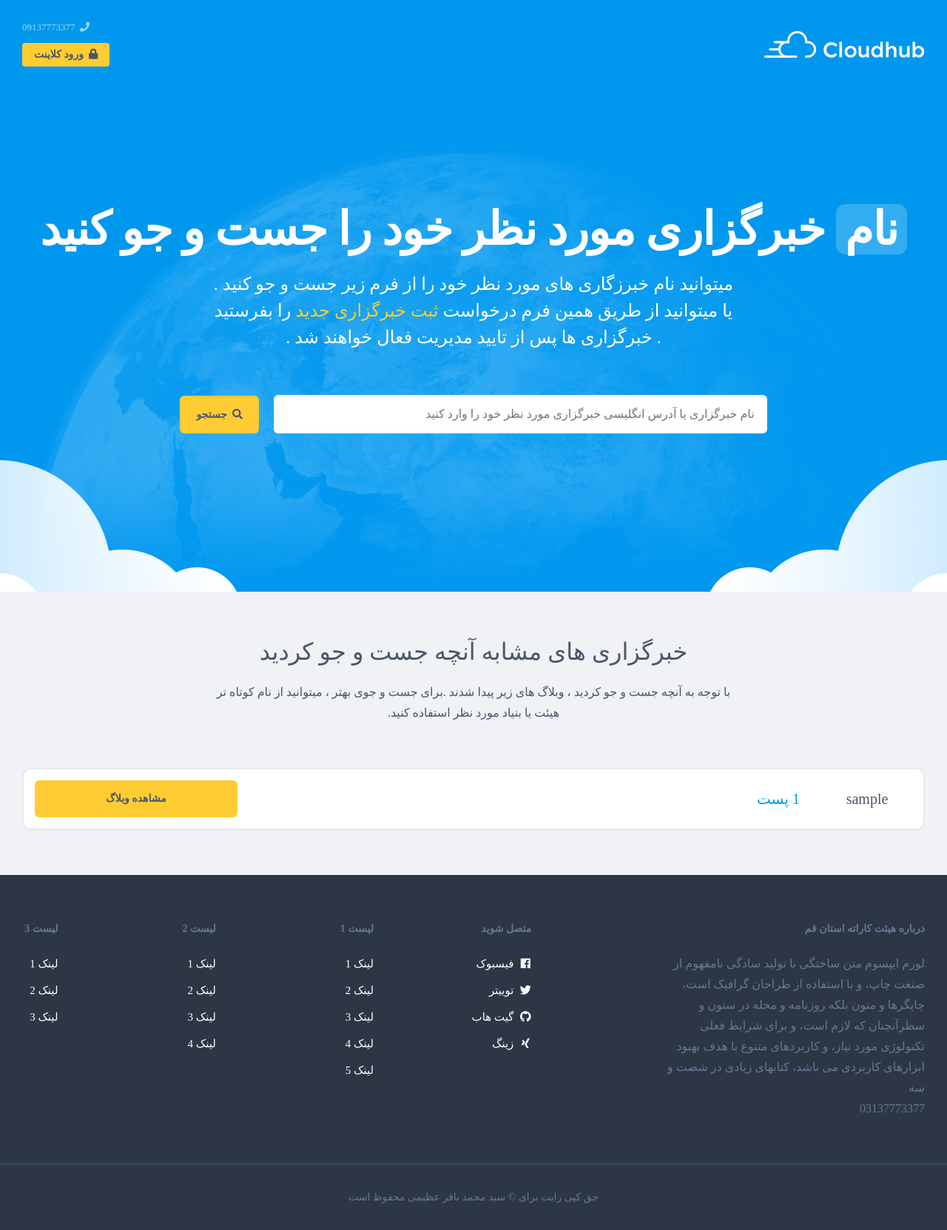
After one commit to Mohammad-SS/bloga, a Django app: template templates/main/show-search-result.html in a window 1280 px wide. The commit adds this page. Shown: the whole page at 74% size. Run offline with Django 4.2, Linux system fonts and the light colour scheme; the template is opened without the code that fills it: most values are stand-ins (such as "Sample title", 1, 10 or a date in 2020); some web fonts are replaced.

Commit message:
first weblog page is available now

```diff
--- a/main/urls.py
+++ b/main/urls.py
@@ -18,5 +18,7 @@ from django.urls import path
 from . import views
 
 urlpatterns = [
-    path("" , views.Index.as_view())
+    path("" , views.Index.as_view() , name="index"),
+    path("search",views.SearchBlog.as_view() , name="search-blog"),
+    path("blogs/<str:blog_slug>" ,views.ShowBlog.as_view() , name="blog-page")
 ]
--- /dev/null
+++ b/templates/main/search-blog-section.html
@@ -0,0 +1,40 @@
+{% load static %}
+<section class="content-row content-row-color content-row-clouds content-row-full-height">
+            <div class="container">
+                <header class="content-header content-header-large content-header-uppercase">
+                    <h1>
+                        <mark>نام</mark>
+                        خبرگزاری مورد نظر خود را جست و جو کنید
+                    </h1>
+                    <p>
+                        میتوانید نام خبرزگاری های مورد نظر خود را از فرم زیر جست و جو کنید . یا میتوانید از طریق همین
+                        فرم
+                        درخواست<span class="text-color-secondary"> ثبت خبرگزاری جدید </span> را بفرستید . خبرگزاری ها پس
+                        از
+                        تایید مدیریت فعال خواهند شد .
+                    </p>
+                </header>
+                <div class="column-row align-center">
+                    <div class="column-66">
+                        <form class="form-full-width" method="get"
+                              action="{% url 'search-blog' %}">
+                            <div class="group align-center form-row">
+                                <input class="group-stretch" type="text" name="search"
+                                       placeholder="نام خبرگزاری یا آدرس انگلیسی خبرگزاری مورد نظر خود را وارد کنید" minlength="3">
+                                <button class="button-secondary"><i class="fas fa-search icon-left"></i>جستجو</button>
+                            </div>
+                        </form>
+                    </div>
+                </div>
+                <div class="column-row align-center">
+                    <div class="column-50">
+                        <p class="text-align-center">
+                            {#								<small class="text-color-gray">کلودهاب یک ثبت کننده معتبر ICANN است که خریدهای دامنه کاملاً خودکار از جمله محافظت از whois رایگان ، میزبانی ایمیل و مدیریت پیشرفته DNS را ارائه می دهد.</small>#}
+                        </p>
+                    </div>
+                </div>
+            </div>
+            <div class="content-background content-background-light">
+                <img src="{% static 'main' %}/uploads/banner-domain-search.jpg" alt="">
+            </div>
+        </section>
--- /dev/null
+++ b/templates/main/show-search-result.html
@@ -0,0 +1,60 @@
+{% extends "main/base.html" %}
+{% load static %}
+
+{% block content %}
+
+    <!-- Content -->
+    <section id="content">
+        <!-- Content Row -->
+        {% include "main/search-blog-section.html" %}
+        <!-- Content Row -->
+        <section id="alternative-extensions" class="content-row content-row-gray">
+            <div class="container">
+                <header class="content-header">
+                    <h2>
+                        خبرگزاری های مشابه آنچه جست و جو کردید
+                    </h2>
+                    <p>
+                        با توجه به آنچه جست و جو کردید ، وبلاگ های زیر پیدا شدند .برای جست و جوی بهتر ، میتوانید از نام
+                        کوتاه تر هیئت یا بنیاد مورد نظر استفاده کنید.
+                    </p>
+                </header>
+                {% if blogs.count %}
+                    <table class="table-layout-domain">
+                        {% for blog in blogs %}
+                            <tr>
+                                <td>
+                                    <h4>
+                                        {{ blog.slug }}
+                                    </h4>
+                                </td>
+                                <td class="highlight">
+                                    {{ blog.post_set.count }} پست
+                                </td>
+                                <td>
+                                    <a class="button button-secondary" href="">
+                                        مشاهده وبلاگ
+                                    </a>
+                                </td>
+                            </tr>
+                        {% endfor %}
+
+                    </table>
+                {% else %}
+                    <div class="column-row align-center">
+                        <div class="column-50 text-align-center">
+                            <p>
+                                <small class="text-color-gray">هیچ خبرگزاری با مشخصات جست و جو شده پیدا نشد . اگر به
+                                    دنبال ثبت این خبرگزاری هستید ، میتوانید از پنل کاربری خود درخواست ثبت آن را ارائه
+                                    دهید</small>
+                            </p>
+                        </div>
+                    </div>
+                {% endif %}
+
+
+            </div>
+        </section>
+        <!-- Content Row -->
+    </section>
+{% endblock %}
```
Also changed, not shown: accounts/models.py (+7 -1 lines), main/views.py (+24 -4 lines), templates/main/index.html (+1 -40 lines).
